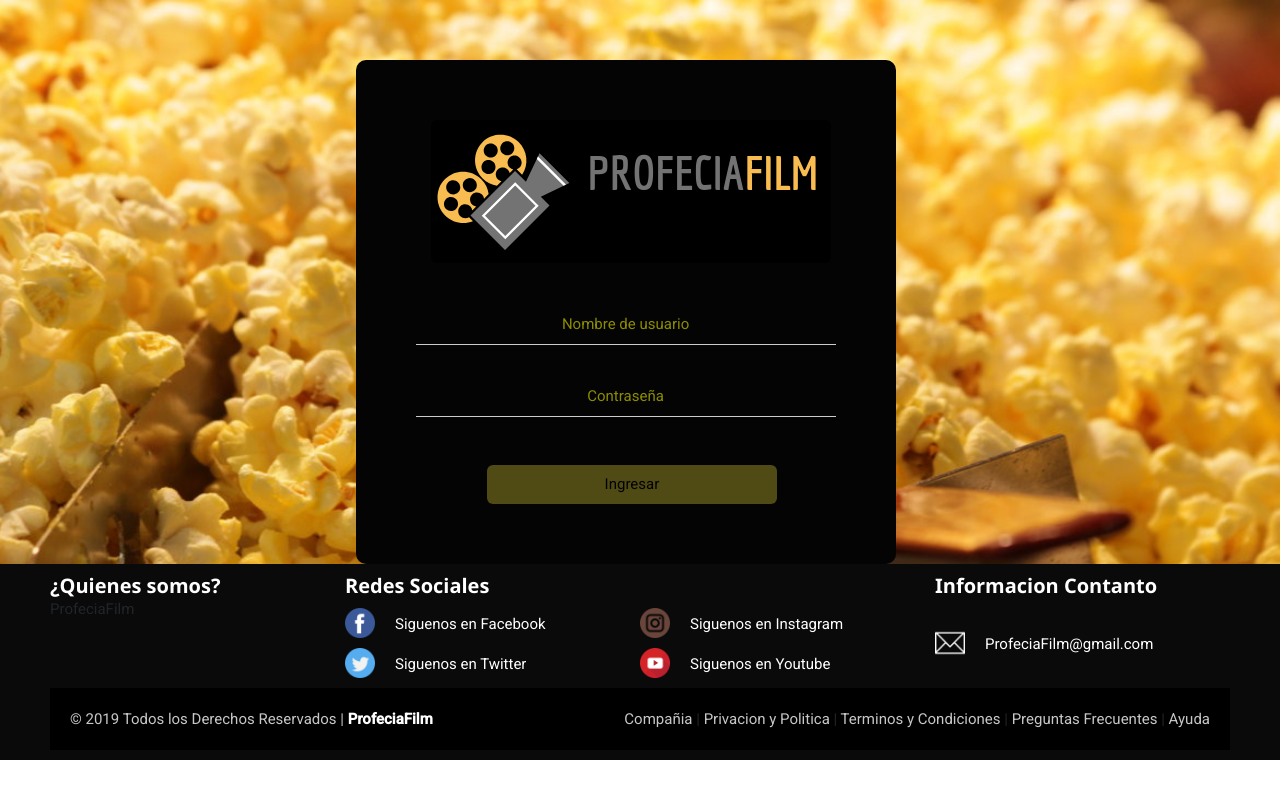
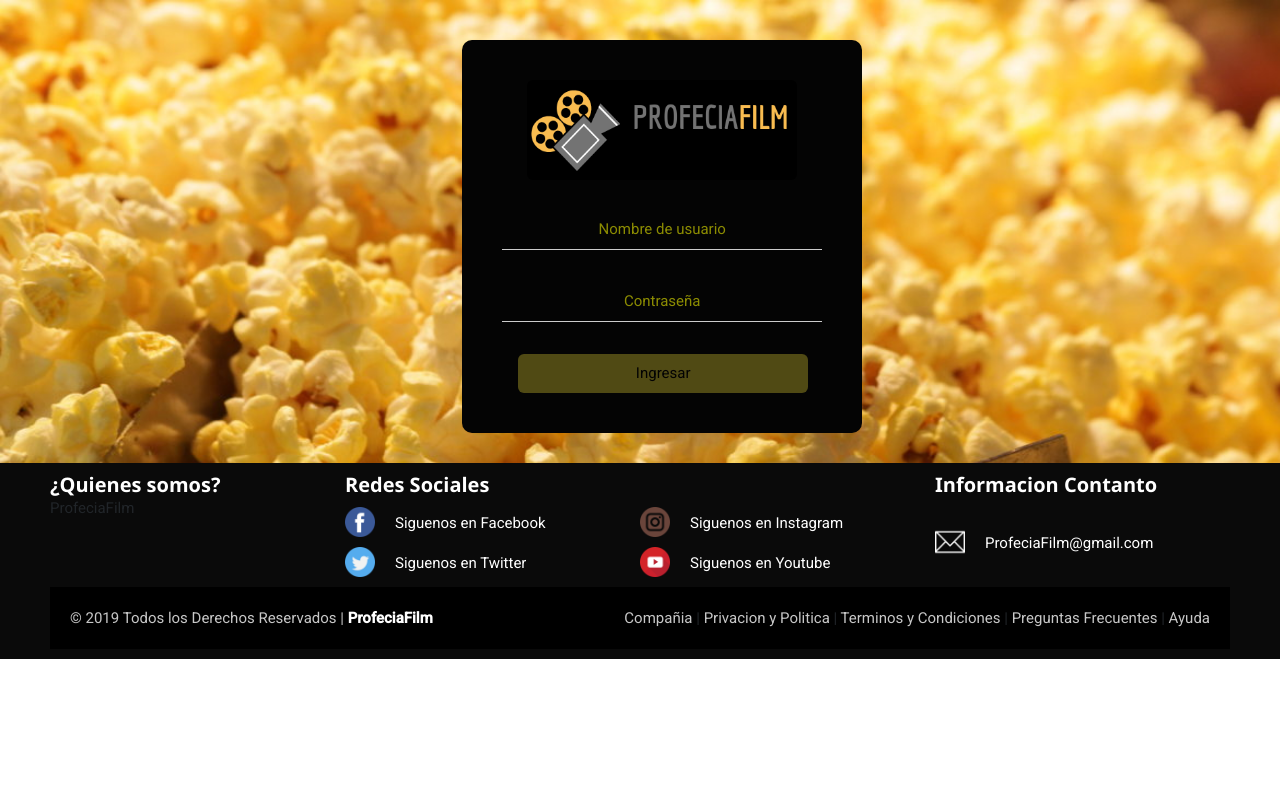
Before and after one commit to AlejandraSanchez98/PrediccionPeliculas, an Angular app: page /login in a window 1280 px wide. Built offline with nearby package versions, Linux system fonts and the light colour scheme.

Commit message:
CORRECCIONES -CONCLUIDAS -Modifique el tamaño del login para quitarle el scroll a la pagina -Agregue video a la parte de trailers

```diff
--- a/src/app/informacion-peliculas/informacion-peliculas.component.html
+++ b/src/app/informacion-peliculas/informacion-peliculas.component.html
@@ -12,6 +12,7 @@
                         </div>
                     </div>
                 </div>
+
                 <div class="w3-col m10">
                     <div class="cuadroDescrip">
                         <h3 class="w3-center">Ficha Técnica</h3>
@@ -45,5 +46,10 @@
       </div>
     </mat-tab>
 
-    <mat-tab label="Tráilers">Content 3</mat-tab>
+    <mat-tab label="Tráilers">
+      <div class="w3-center" style="padding-top:30px">
+        <video autoplay="autoplay" controls width="600" height="400" src="https://youtu.be/SG_dim5MblE"  type="video/mp4"></video>
+      </div>
+
+    </mat-tab>
 </mat-tab-group>
--- a/src/app/login/login.component.scss
+++ b/src/app/login/login.component.scss
@@ -1,15 +1,17 @@
 .btnIngresar{
-  margin-left: 17%;
+  margin-left: 5%;
   border-radius: 6px;
   width: 290px;
-  margin-top: 26px;
+  margin-top: 10px;
 }
 .margenLogin{
-  padding: 60px;
-  width: 540px;
-  margin-top: 60px;
+  padding: 40px;
+  width: 400px;
+  margin-top: 40px;
+  margin-left: 30%;
   background: #040404;
   border-radius: 10px;
+  margin-bottom: 30px;
 }
 .inputLogin{
   text-align: center;
@@ -18,8 +20,12 @@
   margin-top: 10px;
 
 }
+
+
 img{
-  margin-bottom: 82px;
-  margin-left: 15px;
+  margin-bottom: 70px;
+  margin-left: 25px;
   border-radius: 6px;
+  width: 270px;
+  height: 100px;
 }
```
